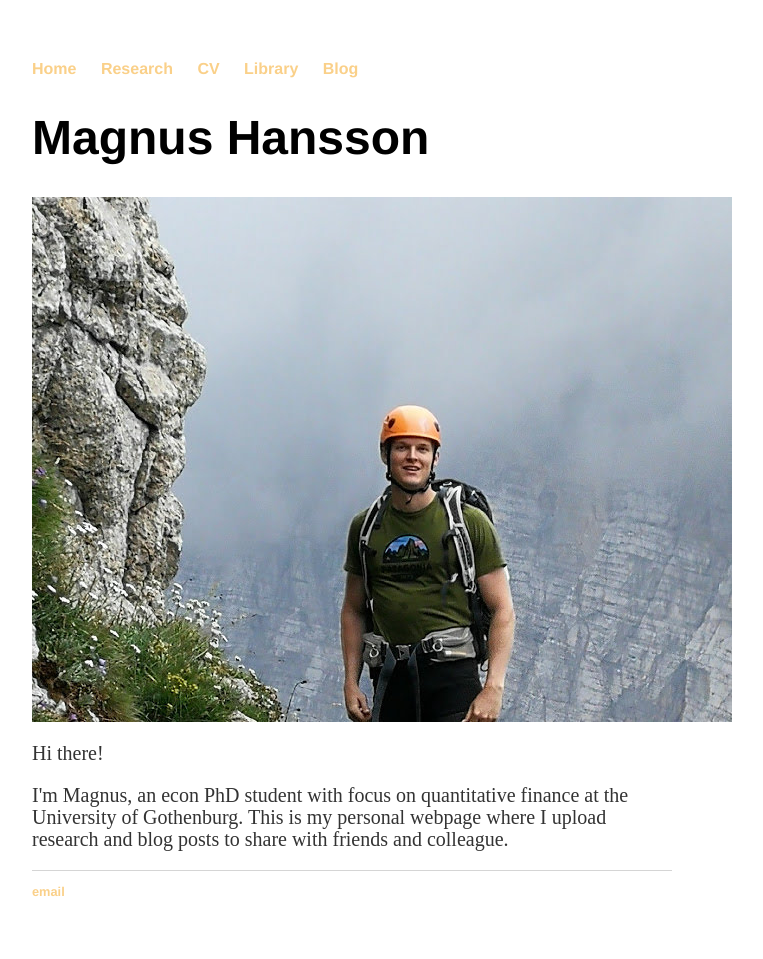
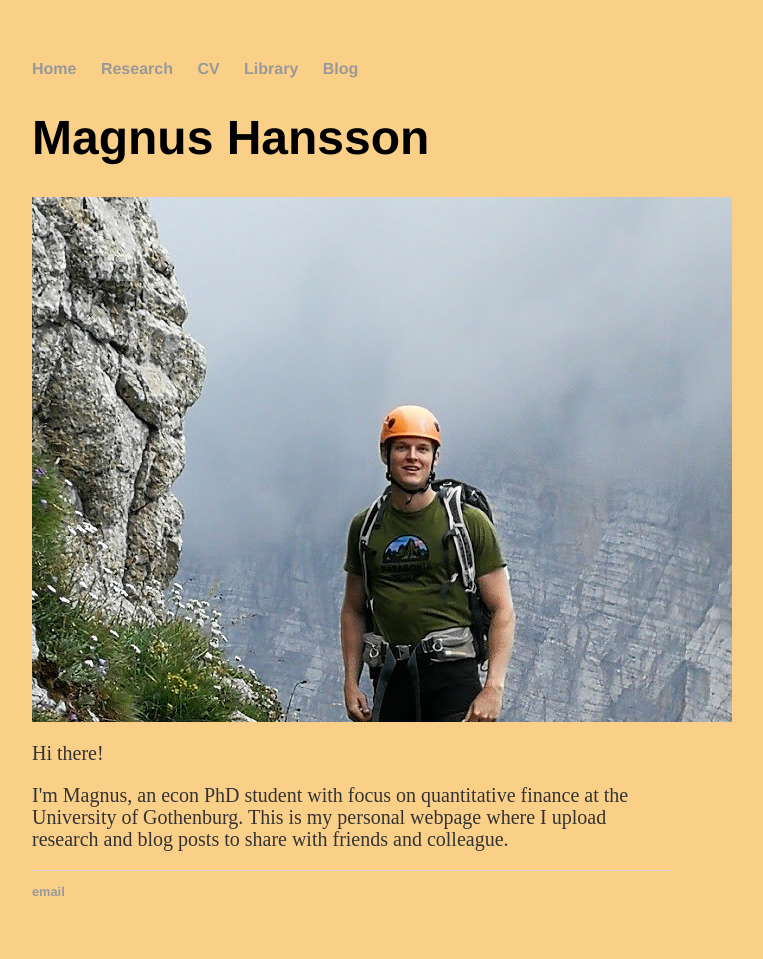
Before and after one commit to HanssonMagnus/HanssonMagnus.github.io, a Jekyll site: the page built from index.html, in a window 1280 px wide. Shown: the whole page, without its empty margins (288-1051 px from the left). Built offline with Jekyll 4.4.1, drawn with Linux system fonts in a browser that asks for light colours.

Commit message:
background color

```diff
--- a/css/main.css
+++ b/css/main.css
@@ -1,6 +1,7 @@
 body {
     margin: 60px auto;
     width: 50%;
+    background-color: #fad089;
 }
 nav ul, footer ul {
     font-family:'Helvetica', 'Arial', 'Sans-Serif';
@@ -14,7 +15,7 @@
 }
 a {
     text-decoration: none;
-    color: #fad089;
+    color: #999;
 }
 a:hover {
     text-decoration: underline;
--- a/index.html
+++ b/index.html
@@ -4,7 +4,7 @@
 ---
 <div class="blurb">
 	<h1>Magnus Hansson</h1>
-	<img src="./images/me.jpg" alt="Magnus Hansson Photo" style="width:300" align="middle">
+	<img src="./images/me.jpg" alt="Magnus Hansson Photo" style="width:100" align="middle">
 	<p>Hi there!</p>
 	<p>I'm Magnus, an econ PhD student with focus on quantitative finance at the University of
     Gothenburg. This is my personal webpage where I upload research and blog posts to share with
```
